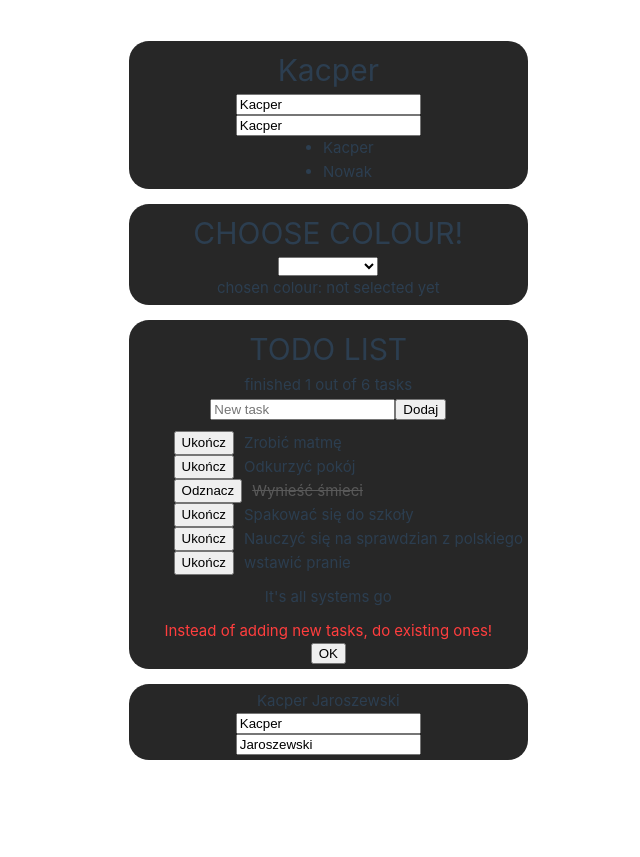
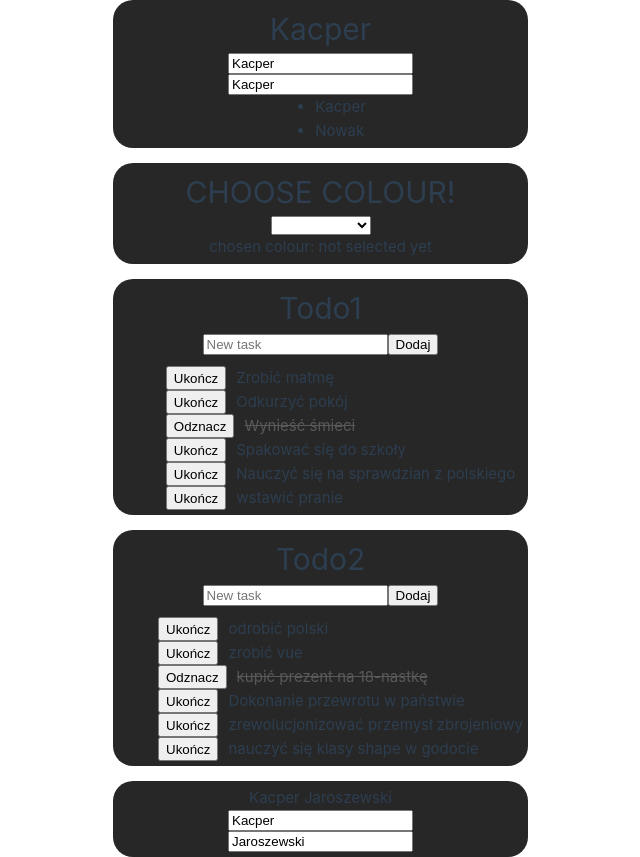
Before and after one commit to Dzarooo/vue_project, a Vue app: page / in a window 1280 px wide. Shown: the whole page, without its empty margins (112-752 px from the left). Before the commit the page ends 800 px from the top, so only its background shows below. Built offline with nearby package versions, Linux system fonts and the light colour scheme.

Commit message:
updated necessary features of todo to meet new requirements made by new structure of todos table temporary deleted progressText and count of finished tasks due to issues with new todos table structure, probably i will add it back later

```diff
--- a/src/App.vue
+++ b/src/App.vue
@@ -22,7 +22,10 @@ const colours = ["red", "green", "blue"];
 const selectedColour = ref("not selected yet");
 
 //todo
-const todo = ref([
+const todos = ref([
+		{
+			name: "Todo1",
+			tasks: [
 				{
 					text: 'Zrobić matmę',
 					finished: false,
@@ -47,48 +50,80 @@ const todo = ref([
 					text: 'wstawić pranie',
 					finished: false,
 				},
+			]
+		},
+		{
+			name: "Todo2",
+            tasks: [
+				{
+					text: 'odrobić polski',
+					finished: false,
+				},
+				{
+					text: 'zrobić vue',
+					finished: false,
+				},
+				{
+					text: 'kupić prezent na 18-nastkę',
+					finished: true,
+				},
+				{
+					text: 'Dokonanie przewrotu w państwie',
+					finished: false,
+				},
+				{
+					text: 'zrewolucjonizować przemysł zbrojeniowy',
+					finished: false,
+				},
+				{
+					text: 'nauczyć się klasy shape w godocie',
+					finished: false,
+				},
+			]
+		}
 ]);
 
 const showWarning = ref(false);
-let finishedTasksOfAll = computed(() => "finished " + todo.value.filter(newTodo => newTodo.finished).length + " out of " + todo.value.length + " tasks");
+//let finishedTasksOfAll = computed(() => "finished " + todo.value.filter(newTodo => newTodo.finished).length + " out of " + todo.value.length + " tasks");
 const progressText = ref("error occurred");
-const finishedAll = computed(() => todo.value.every(task => task.finished)); //check if all tasks are finished, returns true or false
+//const finishedAll = computed(() => todo.value.every(task => task.finished)); //check if all tasks are finished, returns true or false
 let watchActive = true; //watch is deactivated once the user clicks "ok" button in warning
 
 function hideWarning() {
 	showWarning.value = false;
 }
 
-function addNewTask(newTaskText) {
-	todo.value.push({text: newTaskText, finished: false});
+function addNewTask(newTaskTextStatic, indexTodo) {
+	//console.log(indexTodo);
+	todos.value[indexTodo].tasks.push({text: newTaskTextStatic, finished: false});
 }
 
-watch(todo, (newTodo) => {
-	if(watchActive) {
-		if(newTodo.length > 5) {
-			showWarning.value = true;
-			watchActive = false;
-		}
-	}
-	// console.log(newTodo.filter(newTodo => newTodo.finished).length + 3);
-	// console.log(newTodo.length);
-	if(newTodo.filter(newTodo => newTodo.finished).length == 0) {
-		progressText.value = "Time to get some work done";
-	}
-	else if(newTodo.filter(newTodo => newTodo.finished).length == newTodo.length) {
-		progressText.value = "All done!";
-	}
-	else if(newTodo.filter(newTodo => newTodo.finished).length + 3 >= newTodo.length) {
-		progressText.value = "Almost done!";
-	}
-	else if(newTodo.filter(newTodo => newTodo.finished).length > 0) {
-		progressText.value = "It's all systems go";
-	}
-}, {deep:true, immediate:true});
+// watch(todo, (newTodo) => {
+// 	if(watchActive) {
+// 		if(newTodo.length > 5) {
+// 			showWarning.value = true;
+// 			watchActive = false;
+// 		}
+// 	}
+// 	// console.log(newTodo.filter(newTodo => newTodo.finished).length + 3);
+// 	// console.log(newTodo.length);
+// 	if(newTodo.filter(newTodo => newTodo.finished).length == 0) {
+// 		progressText.value = "Time to get some work done";
+// 	}
+// 	else if(newTodo.filter(newTodo => newTodo.finished).length == newTodo.length) {
+// 		progressText.value = "All done!";
+// 	}
+// 	else if(newTodo.filter(newTodo => newTodo.finished).length + 3 >= newTodo.length) {
+// 		progressText.value = "Almost done!";
+// 	}
+// 	else if(newTodo.filter(newTodo => newTodo.finished).length > 0) {
+// 		progressText.value = "It's all systems go";
+// 	}
+// }, {deep:true, immediate:true});
 
-function handleCheckboxToggle(index) {
-	todo.value[index].finished = !todo.value[index].finished
-	console.log(todo.value[index].text + " " + todo.value[index].finished);
+function handleCheckboxToggle(indexItem, indexTodo) {
+	//console.log(indexTodo, indexItem);
+	todos.value[indexTodo].tasks[indexItem].finished = !todos.value[indexTodo].tasks[indexItem].finished
 }
 
 
@@ -127,36 +162,31 @@ const fullname = computed(() => name.value + " " + surname.value);
 
 
 		<!--todo-->
+		<template v-for="(todo, indexTodo) in todos">
 			<div style="display: flex; flex-direction: column; align-items: center; background-color:rgb(39, 39, 39); border-radius:20px; padding:5px; margin-bottom:15px">
-			<h1>TODO LIST</h1>
-			<p>{{ finishedTasksOfAll }}</p>
-			<todo-input v-on:created="addNewTask"></todo-input>
-			<template v-if="todo.length > 0">
+
+				<h1>{{ todo.name }}</h1>
+				<!-- <p>{{ finishedTasksOfAll }}</p> -->
+				<todo-input v-on:created="addNewTask" v-bind:indexTodo="indexTodo"></todo-input>
+
+				<template v-if="todo.tasks.length > 0">
 					<ul>
-					<template v-for="(task, index) in todo">
-						<!-- <li v-key="index" v-if="task.finished == false" style="display:flex">
-							<input type="checkbox" :id="'task' + index" v-model="todo[index].finished" style="margin-right:5px">
-							<label :for="'task' + index">
-								{{ task.text }}
-							</label>
-						</li>
-						<li v-key="index" v-else style="display:flex">
-							<input type="checkbox" :id="'task' + index" v-model="todo[index].finished" style="margin-right:5px">
-							<label :for="'task' + index" style="color:rgb(89, 89, 89); text-decoration-line: line-through">
-								{{ task.text }}
-							</label>
-						</li> -->
-						<todo-item v-bind:task="task.text" v-bind:index="index" v-model="task.finished" v-on:changed="handleCheckboxToggle"></todo-item>
+						<template v-for="(task, indexItem) in todo.tasks">
+							<todo-item v-bind:task="task.text" v-bind:indexTodo="indexTodo" v-bind:indexItem="indexItem" v-model="task.finished" v-on:changed="handleCheckboxToggle"></todo-item>
 						</template>
 					</ul>
 				</template>
-			<p style="margin-top:10px;">{{ progressText }}</p>
+
+				<!-- <p style="margin-top:10px;">{{ progressText }}</p>
 				<p v-if="finishedAll && todo.length > 0">All tasks done!</p>
+
 				<div v-show="showWarning" style="color:rgb(255, 62, 62); display:flex; flex-direction: column; align-items: center; margin-top:10px;">
 					<p>Instead of adding new tasks, do existing ones!</p>
 					<button v-on:click="hideWarning">OK</button>
+				</div> -->
+
 			</div>
-		</div>
+		</template>
 
 
 		<!--reactive name and computed() function-->
--- a/src/components/TodoInput.vue
+++ b/src/components/TodoInput.vue
@@ -1,17 +1,32 @@
 <script setup>
+import { ref } from 'vue';
+
+    const props = defineProps({
+        indexTodo: {
+            type: Number,
+            required: true,
+        },
+    });
     const emits = defineEmits(['created']);
 
-    function addNewTask() {
-        const newTaskText = document.getElementById("newTaskText").value;
-        if(newTaskText != "") {
-		    emits("created", newTaskText);
+    const newTaskText = ref("");
+
+    function updateNewTaskText(event) {
+        newTaskText.value = event.target.value;
+    }
+
+    function addNewTask(indexTodo) {
+        //console.log(newTaskText.value);
+        let newTaskTextStatic = newTaskText.value;
+        if(newTaskTextStatic != "") {
+		    emits("created", newTaskTextStatic, indexTodo);
 	    }
     }
 </script>
 
 <template>
     <div style="margin-bottom:10px">
-		<input id="newTaskText" type="text" placeholder="New task" v-on:keypress.enter="addNewTask">
-		<button v-on:click="addNewTask">Dodaj</button>
+		<input v-on:input="updateNewTaskText" type="text" placeholder="New task" v-on:keypress.enter="addNewTask(props.indexTodo)">
+		<button v-on:click="addNewTask(props.indexTodo)">Dodaj</button>
 	</div>
 </template>
--- a/src/components/TodoItem.vue
+++ b/src/components/TodoItem.vue
@@ -6,7 +6,11 @@
             type: String,
             required: true,
         },
-        index: {
+        indexTodo: {
+            type: Number,
+            required: true,
+        },
+        indexItem: {
             type: Number,
             required: true,
         }
@@ -15,18 +19,18 @@
         'changed'
     ]);
 
-    function handleCheckboxToggle(index) {
-        emits('changed', index);
+    function handleCheckboxToggle(indexItem, indexTodo) {
+        emits('changed', indexItem, indexTodo);
     }
 </script>
 
 <template>
     <li v-if="model==false" style="display:flex; gap:10px;">
-        <input type="button" value="Ukończ" :id="'task'+props.index" v-on:click="handleCheckboxToggle(props.index)">
-        <label :for="'task'+props.index">{{ props.task }}</label>
+        <input type="button" value="Ukończ" :id="'task'+props.indexItem" v-on:click="handleCheckboxToggle(props.indexItem, props.indexTodo)">
+        <label :for="'task'+props.indexItem">{{ props.task }}</label>
     </li>
     <li v-else style="display:flex; gap:10px;">
-        <input type="button" value="Odznacz" :id="'task'+props.index" v-on:click="handleCheckboxToggle(props.index)">
-        <label :for="'task'+props.index" style="color:rgb(89, 89, 89); text-decoration-line: line-through">{{ props.task }}</label>
+        <input type="button" value="Odznacz" :id="'task'+props.indexItem" v-on:click="handleCheckboxToggle(props.indexItem, props.indexTodo)">
+        <label :for="'task'+props.indexItem" style="color:rgb(89, 89, 89); text-decoration-line: line-through">{{ props.task }}</label>
     </li>
 </template>
```
Lines whose indentation alone changed are shown as unchanged.
